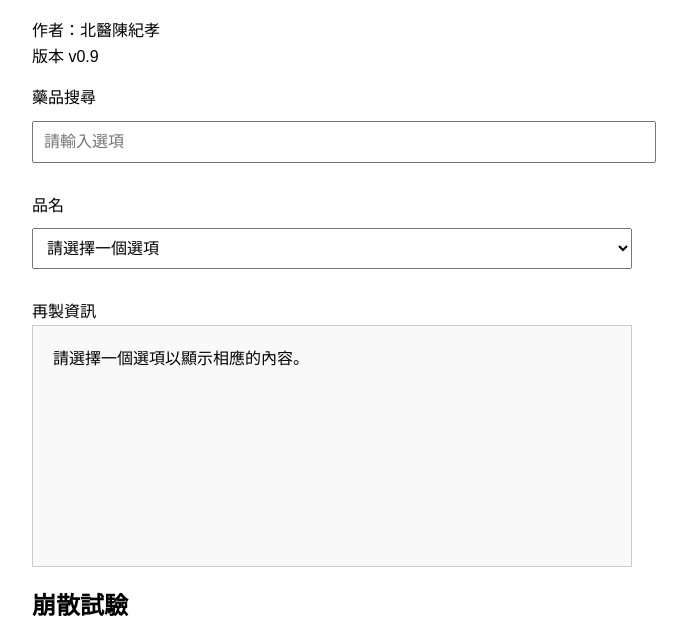
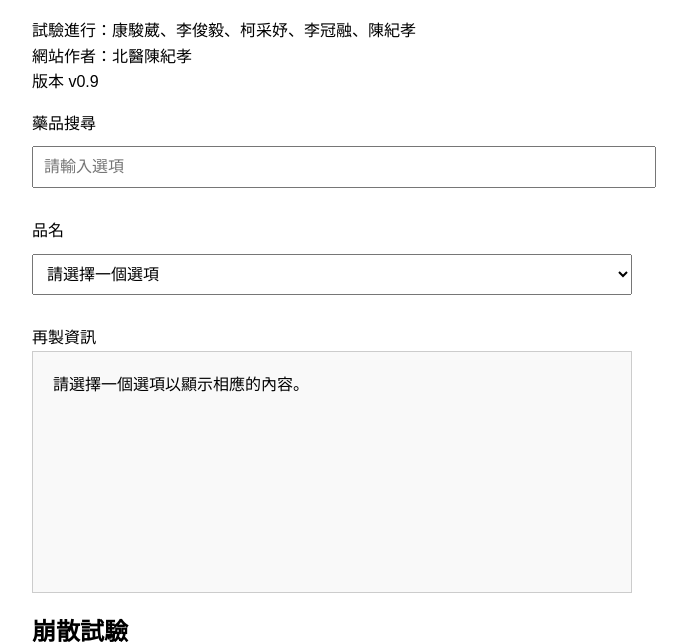
Before and after one commit to fusosander/new_taipei_city_h_pharm_fumoblue.github.io, a plain HTML site: page index.html in a window 1280 px wide. Shown: the part 104-746 px from the top of the page, without its empty margins (308-995 px from the left). Drawn offline with Linux system fonts and the light colour scheme.

Commit message:
Update index.html
增加試驗者

```diff
--- a/index.html
+++ b/index.html
@@ -62,7 +62,7 @@
 
 <div class="container">
     <h1>口服劑型藥品再製資訊</h1>
-    <p>作者：北醫陳紀孝 <br>版本 v0.9</p>
+    <p>試驗進行：康駿葳、李俊毅、柯采妤、李冠融、陳紀孝 <br>網站作者：北醫陳紀孝<br>版本 v0.9</p>
 
     <div class="search-container">
         <label for="search">藥品搜尋</label>
```
